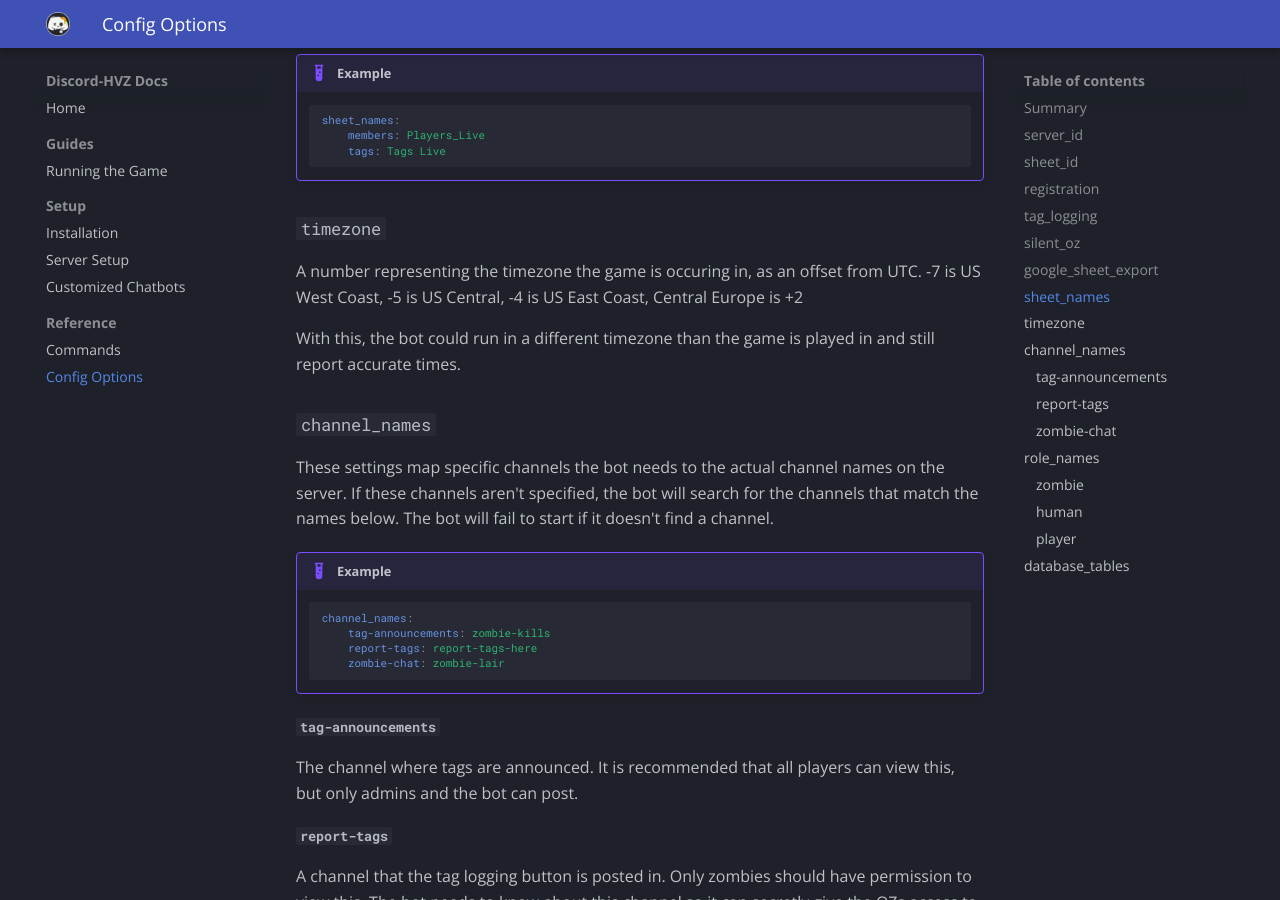
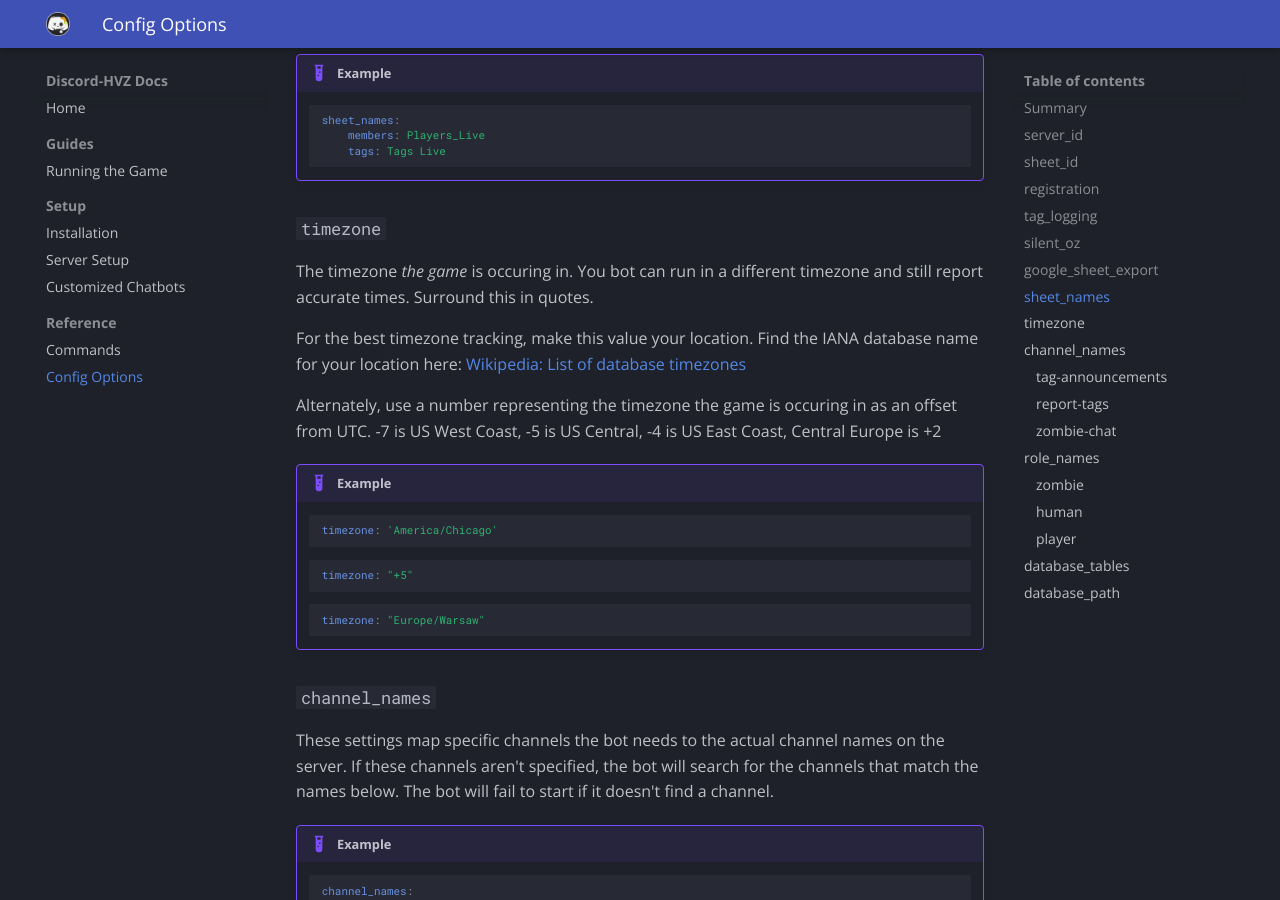
Before and after one commit to Conner-Anderson/discord-hvz-docs, an MkDocs documentation site: the page built from docs/config_options.md, in a window 1280 px wide and 900 px high, scrolled down 1537 px. Built offline with MkDocs 1.6.1 and Material for MkDocs 9.7.7, drawn with Linux system fonts in a browser that asks for light colours; the version menu is left out; some of the changed text lies outside the part shown.

Commit message:
Updated config options

````diff
--- a/docs/config_options.md
+++ b/docs/config_options.md
@@ -46,9 +46,22 @@
 
 ### `timezone`
 
-A number representing the timezone the game is occuring in, as an offset from UTC. -7 is US West Coast, -5 is US Central, -4 is US East Coast, Central Europe is +2
+The timezone *the game* is occuring in. You bot can run in a different timezone and still report accurate times. Surround this in quotes.
 
-With this, the bot could run in a different timezone than the game is played in and still report accurate times.
+For the best timezone tracking, make this value your location. Find the IANA database name for your location here: [Wikipedia: List of database timezones](https://en.wikipedia.org/wiki/List_of_tz_database_time_zones)
+
+Alternately, use a number representing the timezone the game is occuring in as an offset from UTC. -7 is US West Coast, -5 is US Central, -4 is US East Coast, Central Europe is +2
+
+!!! example
+	``` yaml
+	timezone: 'America/Chicago'
+	```
+	``` yaml
+	timezone: "+5"
+	```
+	``` yaml
+	timezone: "Europe/Warsaw"
+	```
 
 ### `channel_names`
 
@@ -122,3 +135,23 @@
 ```
 
 If any of these are missing from the config, the bot will create them anyways and position them last on the Google Sheet.
+
+### `database_path`
+
+The path to the database file. If the file does not exist, the bot will create it. Regardless of which system the bot runs on, use `/` forward slashes in the path. The bot will search for the file in the top directory: the one that contains config.yml, .env, etc.
+If the path is a file, it must end in `.db`. If it is a folder, it must already exist, and a file called `game_database.db` will be created inside.
+If the path starts with a `/`, it begins at the root of the drive. On Windows, `/Users/JohnDoe` would go to John Doe's user folder.
+
+!!! example "`database_path` Examples"
+	```yaml
+	database_path: "my_database_name.db"
+	```
+	```yaml
+	database_path: "database_storage/"
+	```
+	```yaml
+	database_path: "my_databases/spring_2025_database.db"
+	```
+	```yaml
+	database_path: "/Users/JohnDoe/Documents/HvZ-Databases/game_database-2023.db"
+	```
--- a/mkdocs.yml
+++ b/mkdocs.yml
@@ -19,6 +19,7 @@
   name: material
   custom_dir: overrides
   logo: img/avatar.png
+  favicon: img/favicon.ico
   font:
     text: Open Sans
   palette:
````
Also changed, not shown: docs/index.md (+1 -1 lines).
